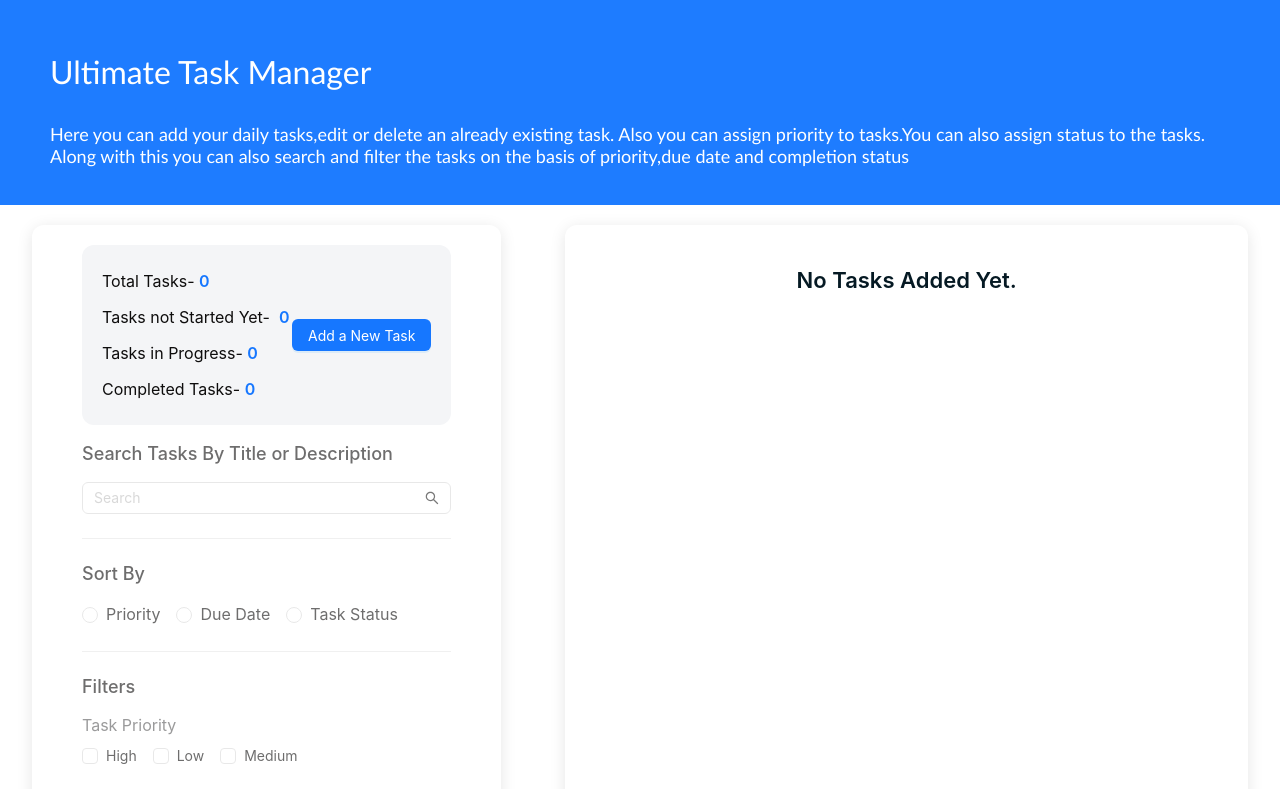
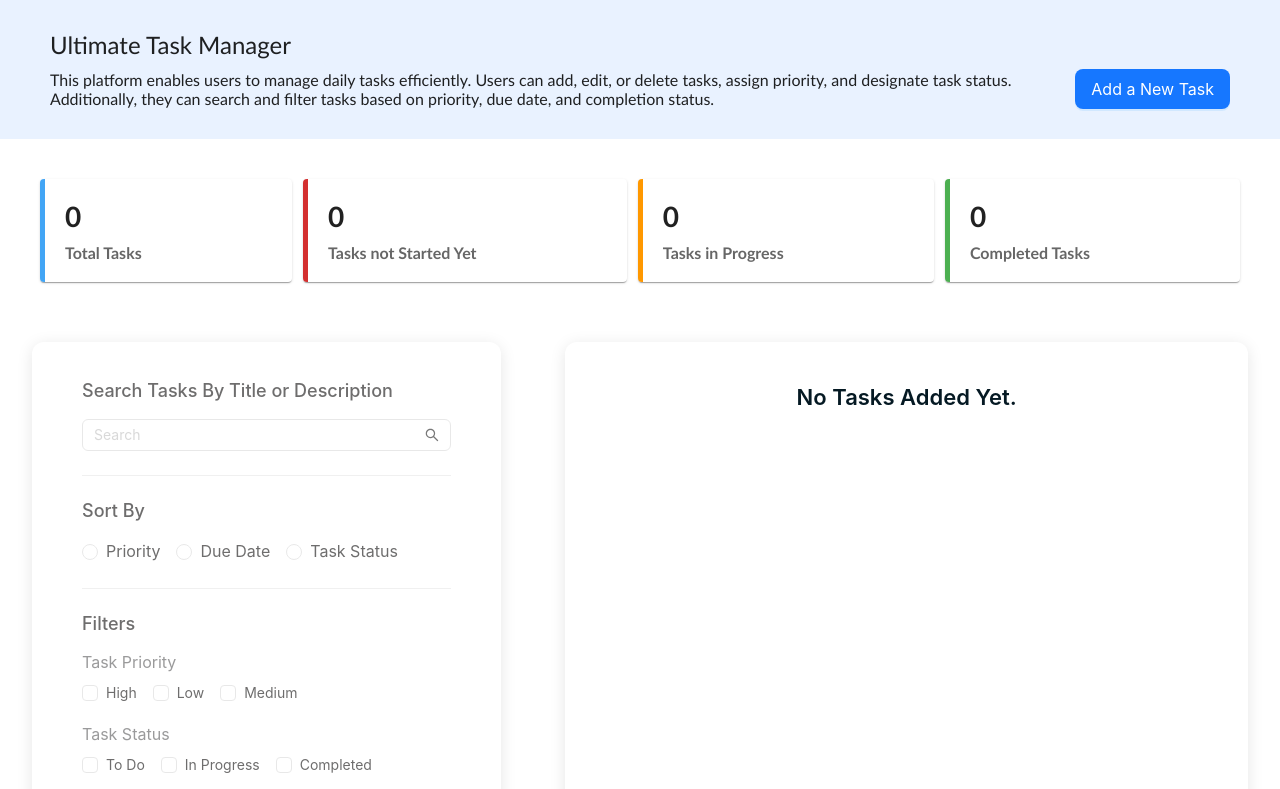
Before and after one commit to manik410/TaskManager, a React (Create React App) app: page / in a window 1280 px wide. Shown: the top 789 px of the page. Built offline with nearby package versions, Linux system fonts and the light colour scheme.

Commit message:
css:design changes

```diff
--- a/src/components/TaskList/TaskList.scss
+++ b/src/components/TaskList/TaskList.scss
@@ -1,43 +1,56 @@
 @import "../../index.scss";
 .header {
-  background: #1e7cff;
   padding: 20px 50px;
+  background: #e9f2ff;
   & .content {
-    @include FontStyle(32px, 500, #fff);
+    @include FontStyle(24px, 500, rgba(0, 0, 0, 0.87));
+    margin: 10px 0px;
   }
   & .sub_content {
-    @include FontStyle(18px, normal, #fff);
+    @include FontStyle(16px, normal, rgba(0, 0, 0, 0.87));
+    display: flex;
+    align-items: center;
+    justify-content: space-between;
+    margin-bottom: 10px;
+  }
+}
+.summary_data {
+  border-radius: 12px;
+  padding: 10px;
+  margin: 30px;
+  display: flex;
+  align-items: center;
+  justify-content: space-between;
+  & .count_box {
+    transition: box-shadow 300ms cubic-bezier(0.4, 0, 0.2, 1) 0ms;
+    box-shadow: rgba(0, 0, 0, 0.2) 0px 2px 1px -1px,
+      rgba(0, 0, 0, 0.14) 0px 1px 1px 0px, rgba(0, 0, 0, 0.12) 0px 1px 3px 0px;
+    border-radius: 4px;
+    padding: 20px 150px 20px 20px;
+    & .heading {
+      @include FontStyle(16px, 600, rgba(0, 0, 0, 0.6));
+    }
+    & .heading_subContent {
+      @include FontStyle(28px, 700, rgba(0, 0, 0, 0.87));
+      margin-bottom: 10px;
+    }
+  }
+  & .tags {
+    text-transform: capitalize;
   }
 }
 .task_container {
   padding: 20px 50px;
   margin: 20px;
   border-radius: 12px;
-  min-height: 85vh;
-  max-height: 85vh;
+  min-height: 75vh;
+  max-height: 75vh;
   overflow-y: scroll;
   box-shadow: 0 2.6400001049px 16px 0 #0000001a;
   .disabled_class {
     user-select: none;
     pointer-events: none;
     opacity: 0.6;
-  }
-  & .summary_data {
-    border-radius: 12px;
-    background: #f4f5f7;
-    padding: 10px 20px;
-    display: flex;
-    align-items: center;
-    justify-content: space-between;
-    & .tags {
-      text-transform: capitalize;
-    }
-    & .content {
-      @include FontStyle(16px, 400, rgb(14, 13, 13));
-    }
-    & .highlight {
-      @include FontStyle(16px, 600, #1677ff);
-    }
   }
   & .filters_div {
     & .content {
--- a/src/components/TaskList/index.js
+++ b/src/components/TaskList/index.js
@@ -197,54 +197,54 @@ const TaskList = () => {
   return (
     <div>
       <div className="header">
-        <p className="content">Ultimate Task Manager</p>
-        <p className="sub_content">
-          Here you can add your daily tasks,edit or delete an already existing
-          task. Also you can assign priority to tasks.You can also assign status
-          to the tasks. Along with this you can also search and filter the tasks
-          on the basis of priority,due date and completion status
-        </p>
+        <div className="content">Ultimate Task Manager</div>
+        <div className="sub_content">
+          <div>
+            This platform enables users to manage daily tasks efficiently. Users
+            can add, edit, or delete tasks, assign priority, and designate task
+            status. Additionally, they can search and filter tasks based on
+            priority, due date, and completion status.
+          </div>
+          <Button
+            type="primary"
+            color="#fff"
+            size="large"
+            onClick={() => setModalOpen(true)}
+          >
+            Add a New Task
+          </Button>
+        </div>
+      </div>
+      <div className="summary_data">
+        <div
+          className="count_box"
+          style={{ borderLeft: "5px solid rgb(66, 165, 245)" }}
+        >
+          <div className="heading_subContent">{tasks?.length || 0}</div>
+          <div className="heading">Total Tasks</div>
+        </div>
+        <div
+          className="count_box"
+          style={{ borderLeft: "5px solid rgb(211, 47, 47)" }}
+        >
+          <div className="heading_subContent">{counts?.to_do || 0}</div>
+          <div className="heading">Tasks not Started Yet</div>
+        </div>
+        <div
+          className="count_box"
+          style={{ borderLeft: "5px solid rgb(255, 152, 0)" }}
+        >
+          <div className="heading_subContent">{counts?.in_progress || 0}</div>
+          <div className="heading">Tasks in Progress</div>
+        </div>
+        <div className="count_box" style={{ borderLeft: "5px solid #4CAF50" }}>
+          <div className="heading_subContent">{counts?.completed || 0}</div>
+          <div className="heading">Completed Tasks</div>
+        </div>
       </div>
       <Row gutter={24} style={{ margin: "0px" }}>
         <Col className="gutter-row" span={10}>
           <div className="task_container">
-            <div className="summary_data">
-              <div>
-                <p className="content">
-                  Total Tasks-&nbsp;
-                  <span className="highlight">{tasks?.length || 0}</span>
-                </p>
-                <p className="content">
-                  Tasks not Started Yet-&nbsp;{" "}
-                  <span className="highlight">{counts?.to_do || 0}</span>
-                </p>
-                <p className="content">
-                  Tasks in Progress-&nbsp;
-                  <span className="highlight">{counts?.in_progress || 0}</span>
-                </p>
-                <p className="content">
-                  Completed Tasks-&nbsp;
-                  <span className="highlight">{counts?.completed || 0}</span>
-                </p>
-                {sortValue && (
-                  <Tag
-                    className="tags"
-                    color="orange"
-                    closable
-                    onClose={() => setSortValue("")}
-                  >
-                    Sorted By: {sortValue?.replaceAll("_", " ")}
-                  </Tag>
-                )}
-              </div>
-              <Button
-                type="primary"
-                color="#2db7f5"
-                onClick={() => setModalOpen(true)}
-              >
-                Add a New Task
-              </Button>
-            </div>
             <div
               className={`search_div ${!tasks?.length ? "disabled_class" : ""}`}
             >
```
